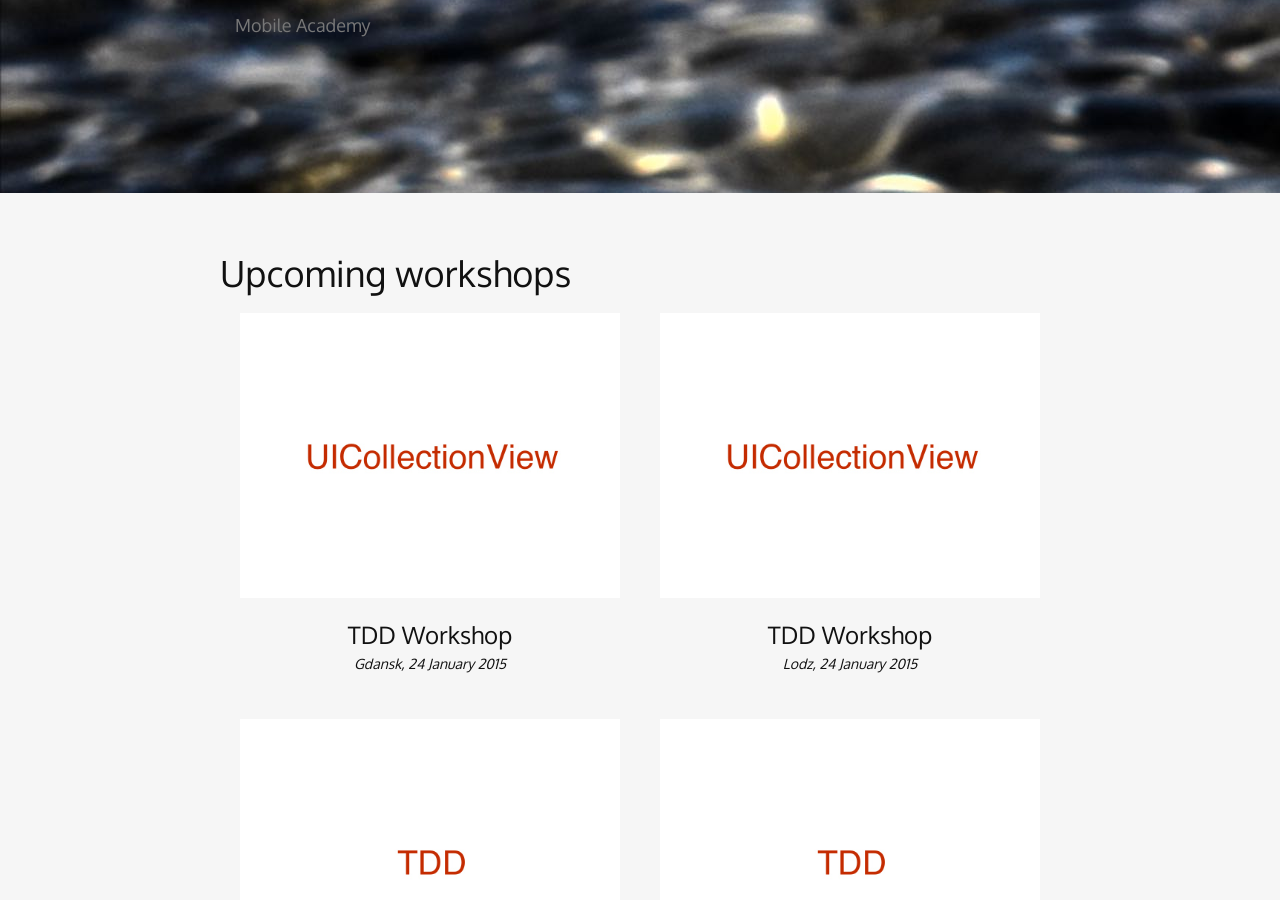
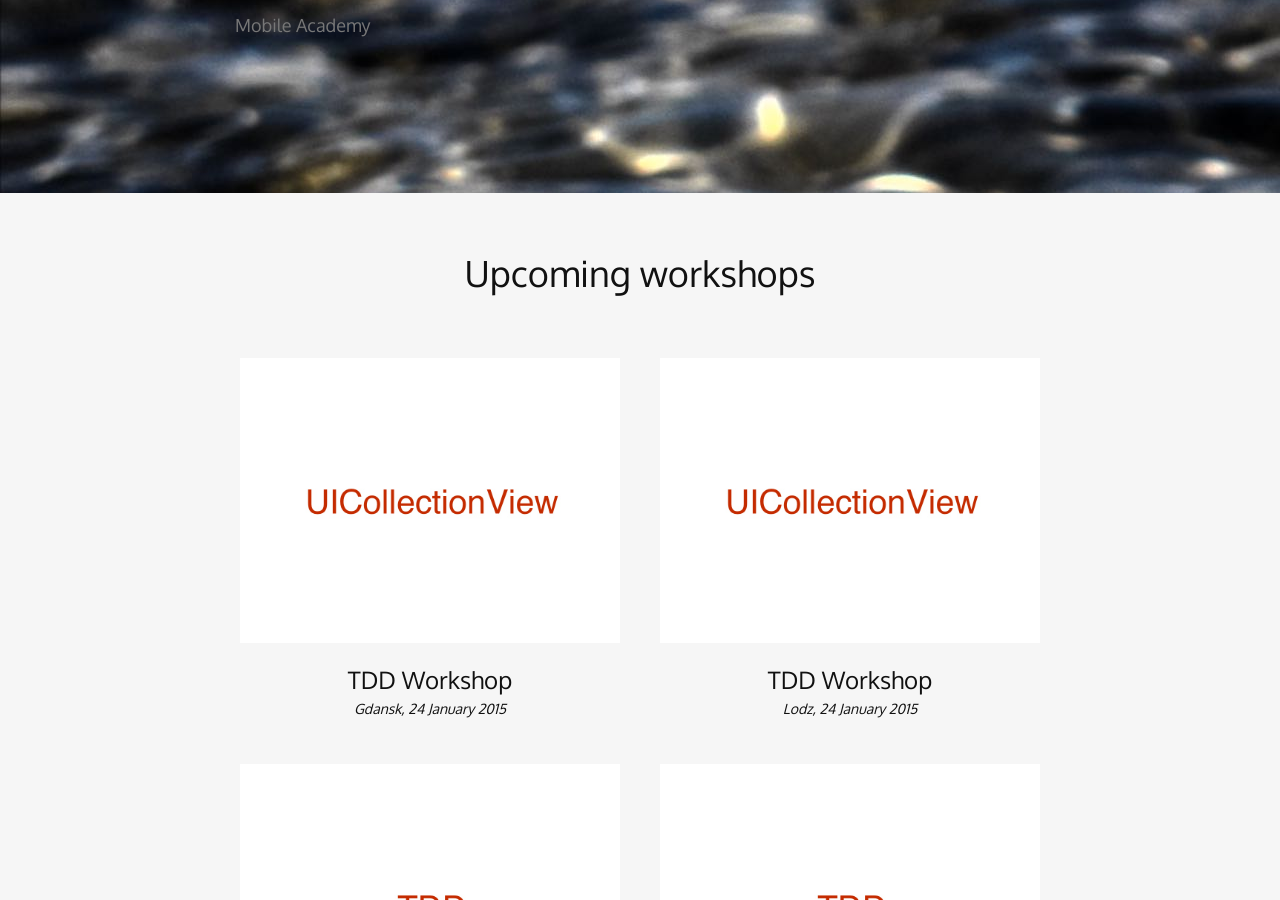
Before and after one commit to mobile-academy/mobile-academy.github.io-archive, a Jekyll site: the page built from index.html, in a window 1280 px wide and 900 px high, scrolled down 707 px. Built offline with Jekyll 4.4.1, drawn with Linux system fonts in a browser that asks for light colours.

Commit message:
Fixed missing heading

```diff
--- a/_sass/_base.scss
+++ b/_sass/_base.scss
@@ -113,6 +113,11 @@ ul, ol, dl, figure,
     @extend .text-center;
     margin-bottom: 20px;
     font-size: $title-font-size * 2;
+}
+
+.section-heading {
+    @extend .text-center;
+    margin-bottom: 60px;
 }
 
 .home-section {
```
